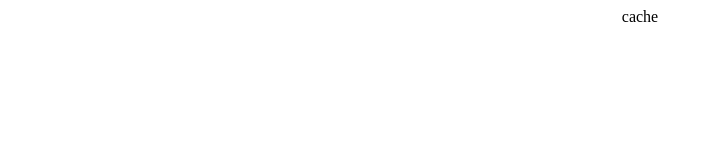
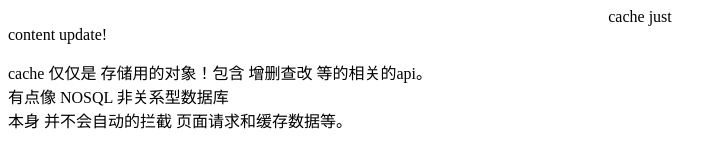
Before and after one commit to wxungang/cache, a website: page cache/cache.html in a window 1280 px wide. Shown: the whole page, without its empty margins (0-727 px from the left). Drawn offline with Linux system fonts and the light colour scheme.

Commit message:
cache :  仅仅是 存储用的对象！包含 增删查改 等的相关的api (**有点像 NOSQL 非关系型数据库**)

```diff
--- a/cache/cache.html
+++ b/cache/cache.html
@@ -11,7 +11,16 @@
     </style>
 </head>
 <body>
-<header>cache</header>
+<header>cache just</header>
+<div class="content" id="content">
+    <div id="update">cache content</div>
+    <p>
+        cache 仅仅是 存储用的对象！包含 增删查改 等的相关的api。 <br/>
+        有点像 NOSQL 非关系型数据库 <br/>
+        本身 并不会自动的拦截 页面请求和缓存数据等。
+    </p>
+</div>
 </body>
 <script type="text/javascript" src="./cache.js"></script>
+<script type="text/javascript" src="./util.js"></script>
 </html>
--- a/cache/util.js
+++ b/cache/util.js
@@ -3,3 +3,5 @@
  *
  */
 "use strict";
+
+document.getElementById('update').innerText = 'content update!';
```
Also changed, not shown: package.json (added, +12 -0 lines), README.md, 1 other file.
